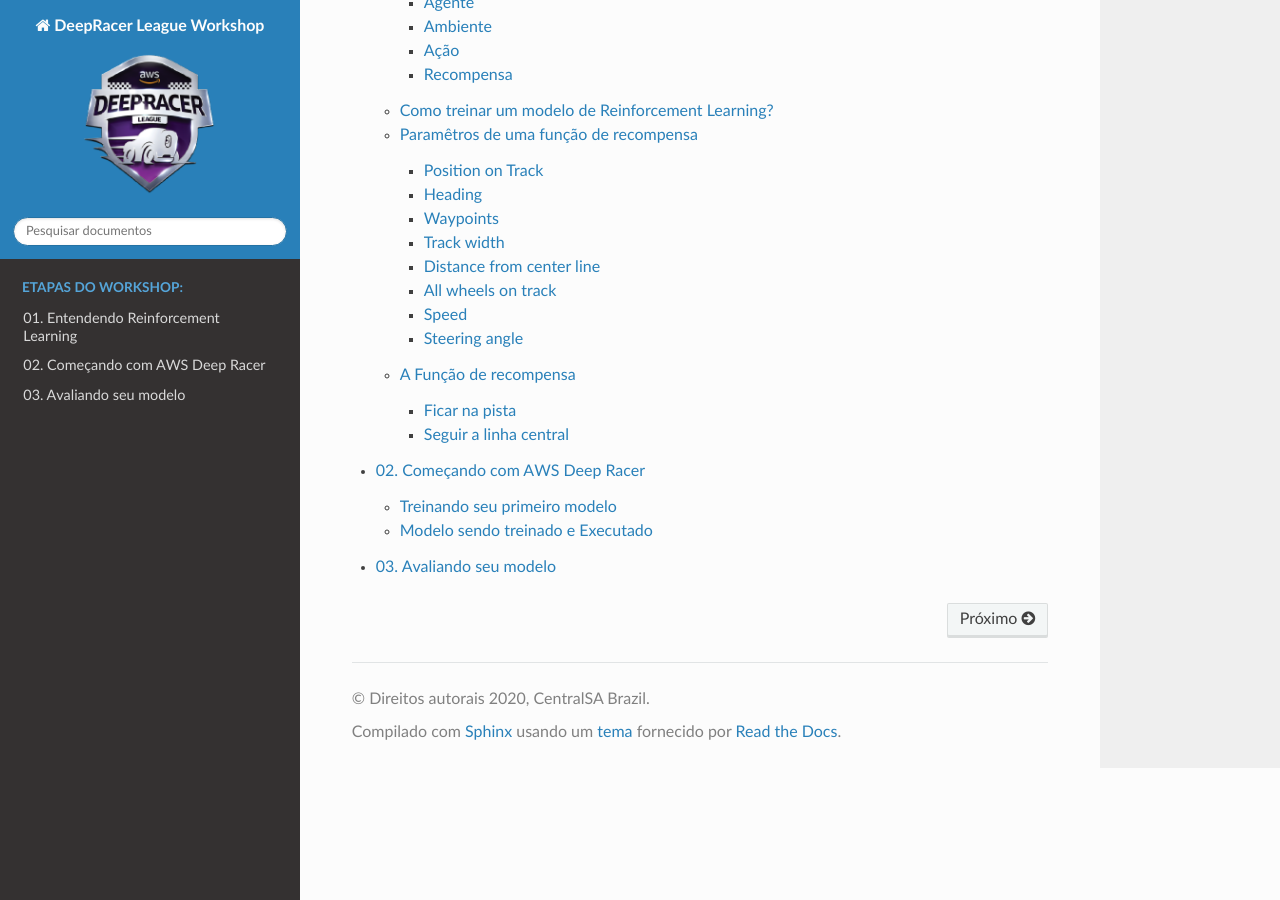
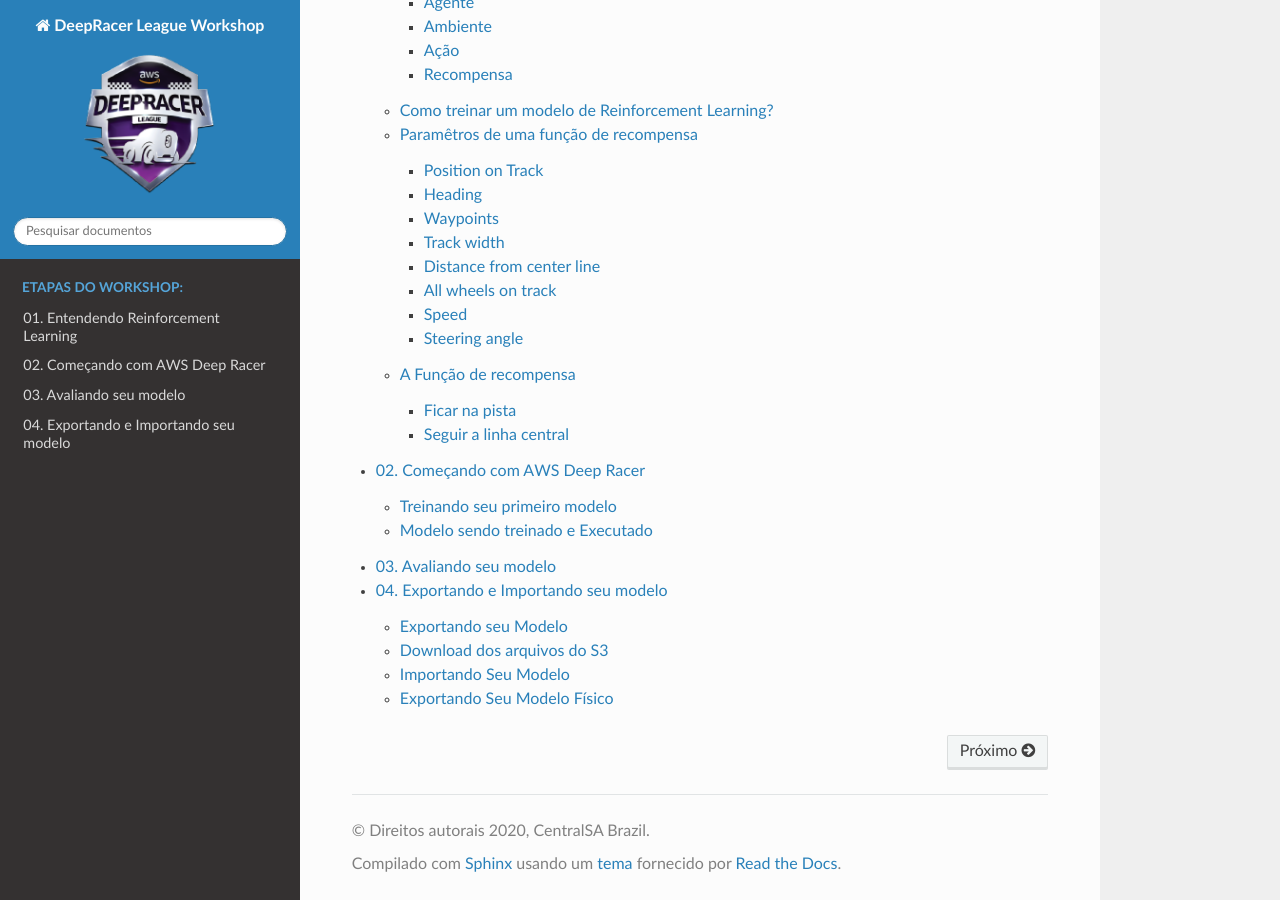
Before and after one commit to BRCentralSA/deep-racer-league-workshop, a Sphinx documentation site: the page built from docs/index.rst, in a window 1280 px wide and 900 px high, scrolled down 2269 px. Built offline with Sphinx 7.4.7 and the Read the Docs theme 2.0.0, drawn with Linux system fonts in a browser that asks for light colours; some of the changed lines change nothing that is shown.

Commit message:
docs(import_export) added exporting model documentation

```diff
--- /dev/null
+++ b/docs/exporting_importing_model.rst
@@ -0,0 +1,65 @@
+************************************************
+04. Exportando e Importando seu modelo
+************************************************
+
+Nessa etapa do Workshop aprenderemos como exportar e importar nosso modelo no console DeepRacer.
+
+Exportando seu Modelo
+----------------------
+
+É necessário que os arquivos sigam a seguinte estruturas de diretórios no S3
+
+.. image:: _static/import_export/bucket_structure.png
+
+Será necessário inicialmente exportar o seu moelo do DeepRacer para um bucket S3, acesse o console do DeepRacer vá em **Your Models**
+
+.. image:: _static/import_export/console01.png
+
+Selecione o modelo que quer exportar e clique em **Actions > Copy to S3**
+
+.. image:: _static/import_export/console02.png
+
+Em **S3 bucket** Selecione o bucket do DeepRacer já criado pelo próprio serviço, em **S3 object prefix (optional)** de um nome pra sua pasta onde sera armazenado o arquivo será exportado
+
+.. image:: _static/import_export/console03.png
+
+Clique em **Copy**
+
+Agora aguarmadamente apoximadamente 1 minuto para copiar
+
+.. image:: _static/import_export/console04.png
+
+Download dos arquivos do S3
+----------------------------
+
+Será necessário o **aws-cli** devidamente configurado na sua máquina com as credenciais parar acessar o Bucket
+
+Como configurar aws-cli - https://docs.aws.amazon.com/pt_br/cli/latest/userguide/cli-chap-configure.html
+
+Vá até o bucket que você exportou o seu modelo e copie o S3 URI
+
+.. image:: _static/import_export/console05.png
+
+No meu caso **s3://aws-deepracer-xxxxx-xxxx-xxxx/exportando_modelo/**
+
+Abra o seu terminal com as credenciais configuradas
+
+Crie uma pasta para fazer download dos seus modelos
+
+Siga os passos abaixo
+
+**mkdir meu_modelo_exportado**
+
+**cd meu_modelo_exportado**
+
+**aws s3 cp -r aws s3 cp --recursive s3://aws-deepracer-xxxxx-xxxxx-xxxxx/exportando_modelo/ ./**
+
+.. image:: _static/import_export/terminal01.png
+
+Após finalizdo o seu modelo já estará em sua máquina local e você pode re-importalo no console do DeepRacer
+
+Importando Seu Modelo
+----------------------
+
+Exportando Seu Modelo Físico
+-----------------------------
--- a/docs/index.rst
+++ b/docs/index.rst
@@ -35,3 +35,4 @@
    reinforcement_learning
    deep_racer_model
    evaluate_model
+   exporting_importing_model
```
Also changed, not shown: docs/_static/import_export/bucket_structure.png (added), docs/_static/import_export/console01.png (added), docs/_static/import_export/console02.png (added), docs/_static/import_export/console03.png (added), docs/_static/import_export/console04.png (added), docs/_static/import_export/console05.png (added), docs/_static/import_export/terminal01.png (added).
